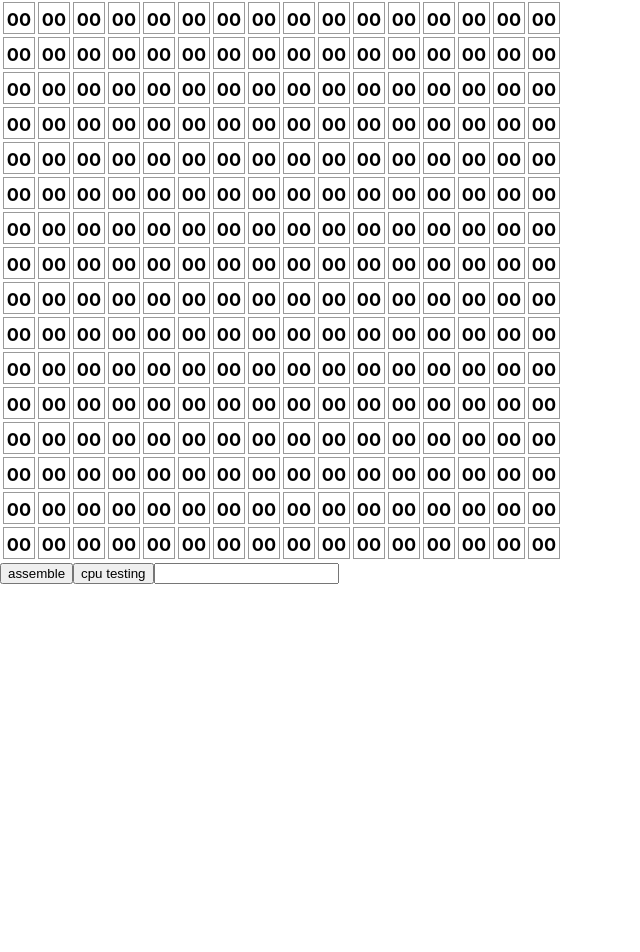
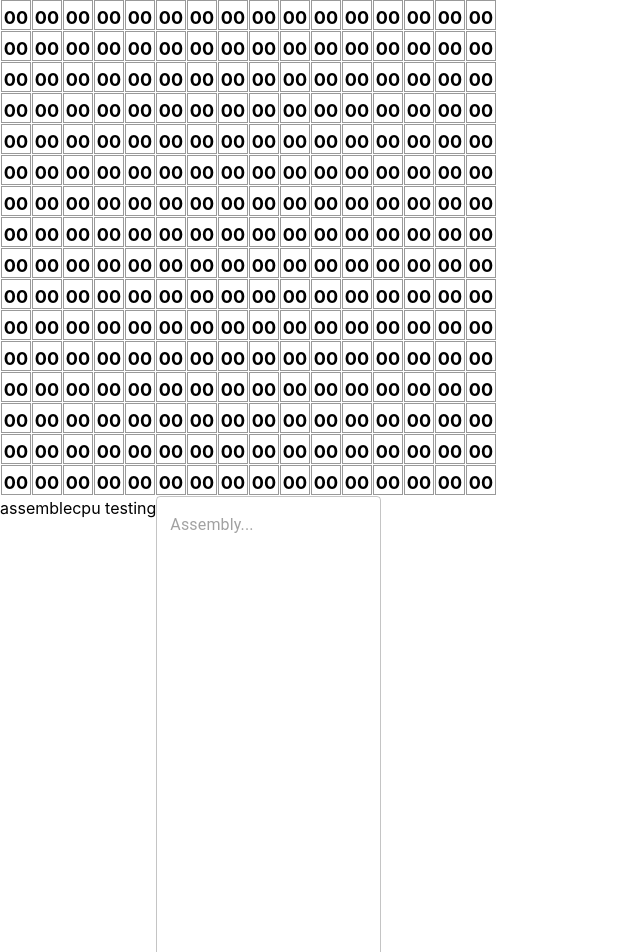
Before and after one commit to gvbarker/brookshear, a React (Create React App) app: page / in a window 1280 px wide. Shown: the top 952 px of the page, without its empty margins (0-640 px from the left). Before the commit the page ends 800 px from the top, so only its background shows below. Built offline with nearby package versions, Linux system fonts and the light colour scheme.

Commit message:
feat: add tailwindCSS and CPU updates
Installed TailwindCSS into the project for faster styling development, added a get function for registers, made some functions in the CPU class private

```diff
--- a/package.json
+++ b/package.json
@@ -3,6 +3,8 @@
   "version": "0.1.0",
   "private": true,
   "dependencies": {
+    "@emotion/react": "^11.11.1",
+    "@emotion/styled": "^11.11.0",
     "@mui/material": "^5.13.7",
     "@testing-library/jest-dom": "^5.16.5",
     "@testing-library/react": "^13.4.0",
@@ -42,6 +44,7 @@
     "eslint": "^8.43.0",
     "eslint-plugin-import": "^2.27.5",
     "eslint-plugin-jsx-a11y": "^6.7.1",
-    "eslint-plugin-react": "^7.32.2"
+    "eslint-plugin-react": "^7.32.2",
+    "tailwindcss": "^3.3.2"
   }
 }
--- a/src/components/BoxForm.js
+++ b/src/components/BoxForm.js
@@ -4,6 +4,8 @@ import InputBox from "./InputBox";
 
 export default function BoxForm() {
   const [memory, setMemory] = useState(Array(256).fill("00"));
+  const [text, setText] = useState("");
+
   return (
     <>
       <Memory data={memory} />
--- a/src/components/InputBox.js
+++ b/src/components/InputBox.js
@@ -1,7 +1,13 @@
+import { TextField } from "@mui/material";
 import React from "react";
 
-export default function InputBox() {
+export default function InputBox(val, onChange) {
   return (
-    <input type="text" name="assemblerInput" />
+    <TextField
+      multiline
+      placeholder = "Assembly..."
+      rows = { 25 }
+
+    />
   );
 }
--- a/src/emulator/cpu.js
+++ b/src/emulator/cpu.js
@@ -22,8 +22,9 @@ let cpu = class{
     this.progMem = program;
     this.reset();
   }
-  getNewMem() { return this.returnMem; }
-  execArithmeticOp(op1, op2, result, operation) {
+  getExecutedMemory() { return this.returnMem; }
+  getRegisterStatus() { return this.registers; }
+  #execArithmeticOp(op1, op2, result, operation) {
     const resultReg = parseInt(result, 16);
     const opReg1 = parseInt(op1, 16);
     const opReg2 = parseInt(op2, 16);
@@ -49,7 +50,7 @@ let cpu = class{
     while (opresult.length < 2) { opresult = "0" + opresult; }
     this.registers[resultReg] = opresult.toUpperCase();
   }
-  handleInstruction(instr, param) {
+  #handleInstruction(instr, param) {
     switch(instr[0]) {
     case opcodes["LDR"]: {
       const reg = parseInt(instr[1], 16);
@@ -91,23 +92,23 @@ let cpu = class{
       break;
     }
     case opcodes["ADD"]: {
-      this.execArithmeticOp(param[0], param[1], instr[1], "+");
+      this.#execArithmeticOp(param[0], param[1], instr[1], "+");
       break;
     }
     case opcodes["SUB"]: {
-      this.execArithmeticOp(param[0], param[1], instr[1], "-");
+      this.#execArithmeticOp(param[0], param[1], instr[1], "-");
       break;
     }
     case opcodes["IOR"]: {
-      this.execArithmeticOp(param[0], param[1], instr[1], "|");
+      this.#execArithmeticOp(param[0], param[1], instr[1], "|");
       break;
     }
     case opcodes["AND"]: {
-      this.execArithmeticOp(param[0], param[1], instr[1], "&");
+      this.#execArithmeticOp(param[0], param[1], instr[1], "&");
       break;
     }
     case opcodes["XOR"]: {
-      this.execArithmeticOp(param[0], param[1], instr[1], "^");
+      this.#execArithmeticOp(param[0], param[1], instr[1], "^");
       break;
     }
     case opcodes["HLT"]:
@@ -117,16 +118,15 @@ let cpu = class{
   step() {
     const instr = this.returnMem[this.iPointer];
     const params = this.returnMem[this.iPointer+1];
-    this.handleInstruction(instr, params);
+    this.#handleInstruction(instr, params);
     this.iPointer += 2;
   }
   run() {
     for (this.iPointer; this.iPointer < this.progMem.length; this.iPointer+=2) {
       const instr = this.returnMem[this.iPointer];
       const params = this.returnMem[this.iPointer+1];
-      this.handleInstruction(instr, params);
+      this.#handleInstruction(instr, params);
     }
-    this.reset();
   }
 };
 export default cpu;
--- a/src/index.css
+++ b/src/index.css
@@ -1,3 +1,6 @@
+@tailwind base;
+@tailwind components;
+@tailwind utilities;
 body {
   margin: 0;
   font-family: -apple-system, BlinkMacSystemFont, 'Segoe UI', 'Roboto', 'Oxygen',
--- /dev/null
+++ b/tailwind.config.js
@@ -0,0 +1,10 @@
+/** @type {import('tailwindcss').Config} */
+module.exports = {
+  content: [
+    "./src/**/*.{js,jsx,ts,tsx}",
+  ],
+  theme: {
+    extend: {},
+  },
+  plugins: [],
+}
```
Also changed, not shown: 1 other file (tests, documents, lock files or other folders).
